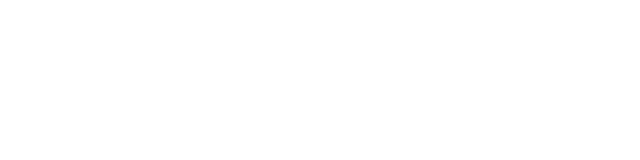
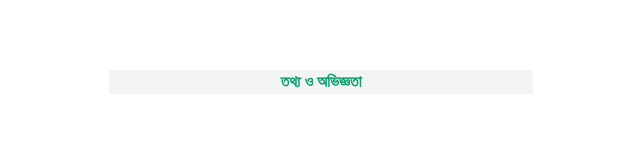
Before and after one commit to dev-juwelhossain/medizon-front-end, a React (Vite) app: page /details-one-doctors in a window 1280 px wide. Shown: the part 289-449 px from the top of the page, without its empty margins (319-959 px from the left). Built offline with nearby package versions, Linux system fonts and the light colour scheme.

Commit message:
doctor detail

```diff
--- a/src/pages/DetailsOneDoctors.jsx
+++ b/src/pages/DetailsOneDoctors.jsx
@@ -61,15 +61,13 @@
         </div>
       </div>
 
-      { /* Doctor Details */}
-
+      {/* Doctor Details */}
 
       {/* Doctors Image */}
       <div className="flex">
         <div className=" m-2 overflow-hidden rounded-[8px] doctor-info">
           <img src="../img/doctor.jpg" alt="" />
           <p>অভিজ্ঞতা: ২০+ বছর</p>
-
         </div>
 
         {/* Doctors Name Deatils */}
@@ -79,7 +77,6 @@
           <div className="h-auto mt-1 font-medium text-center text-white bg-blue-700 rounded-sm w-15 doctor-button ">
             <p>মেডিসিন(Medicine)</p>
           </div>
-
         </div>
       </div>
 
@@ -88,6 +85,13 @@
         <p className="text-sm text-gray-500 ">কর্মস্থল</p>
         <p>রংপুর মেডিকেল কলেজ হাসপাতাল</p>
       </div>
+
+      {/* Doctor's Information */}
+      <div className="mt-20 ">
+        <h4 className="px-3 mx-3 ml-3 font-semibold text-center text-green-500 bg-gray-100 rounded-sm">
+          তথ্য ও অভিজ্ঞতা{" "}
+        </h4>
+      </div>
     </div>
   );
 };
--- a/src/pages/Doctors.jsx
+++ b/src/pages/Doctors.jsx
@@ -3,7 +3,7 @@
 
 const Doctors = () => {
   return (
-    <div className="m-3  max-w-md mx-auto">
+    <div className="max-w-md m-2 mx-auto mb-2 ml-2 mr-2">
       {/* Start code here */}
       {/* Recommended Doctors List */}
       <div className="popular-doctors">
@@ -299,7 +299,7 @@
 
       {/* Department Four Number Row */}
 
-      <section className=" flex items-center justify-between mb-20">
+      <section className="flex items-center justify-between mb-20 ">
         <div>
           <a href="#">
             <img
```
Lines whose indentation alone changed are shown as unchanged.
